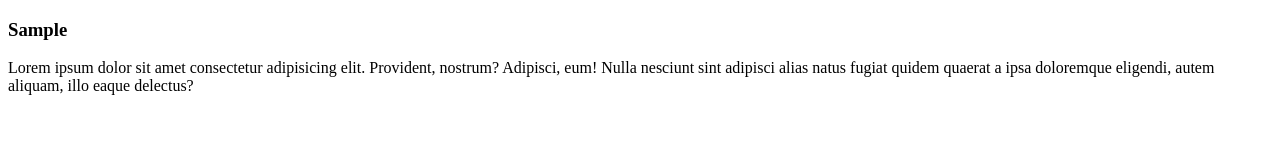
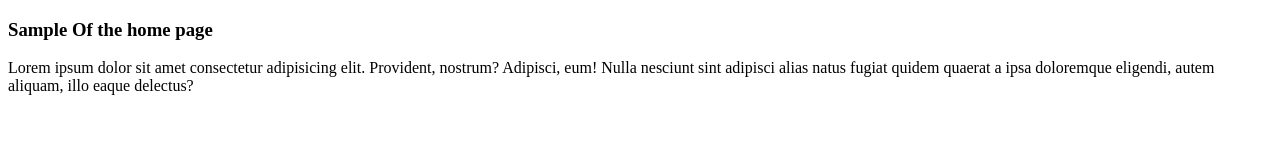
Before and after one commit to UmutesiMMA/Git-Redo, a plain HTML site: page home.html in a window 1280 px wide. Drawn offline with Linux system fonts and the light colour scheme.

Commit message:
changes on the home page

```diff
--- a/home.html
+++ b/home.html
@@ -6,7 +6,7 @@
     <title>Home</title>
 </head>
 <body>
-    <h3>Sample</h3>
+    <h3>Sample Of the home page</h3>
     <p>Lorem ipsum dolor sit amet consectetur adipisicing elit. Provident, nostrum? Adipisci, eum! Nulla nesciunt sint adipisci alias natus fugiat quidem quaerat a ipsa doloremque eligendi, autem aliquam, illo eaque delectus?</p>
 
 </body>
```
